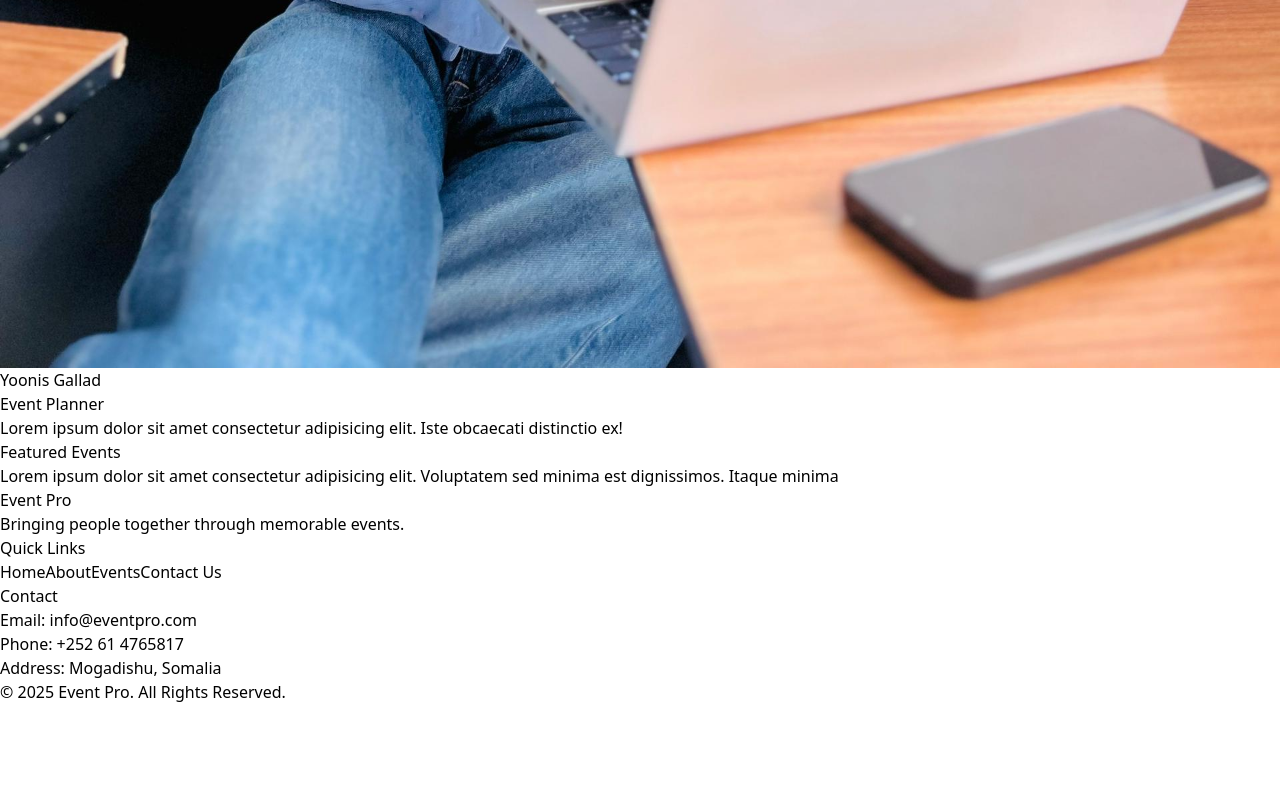
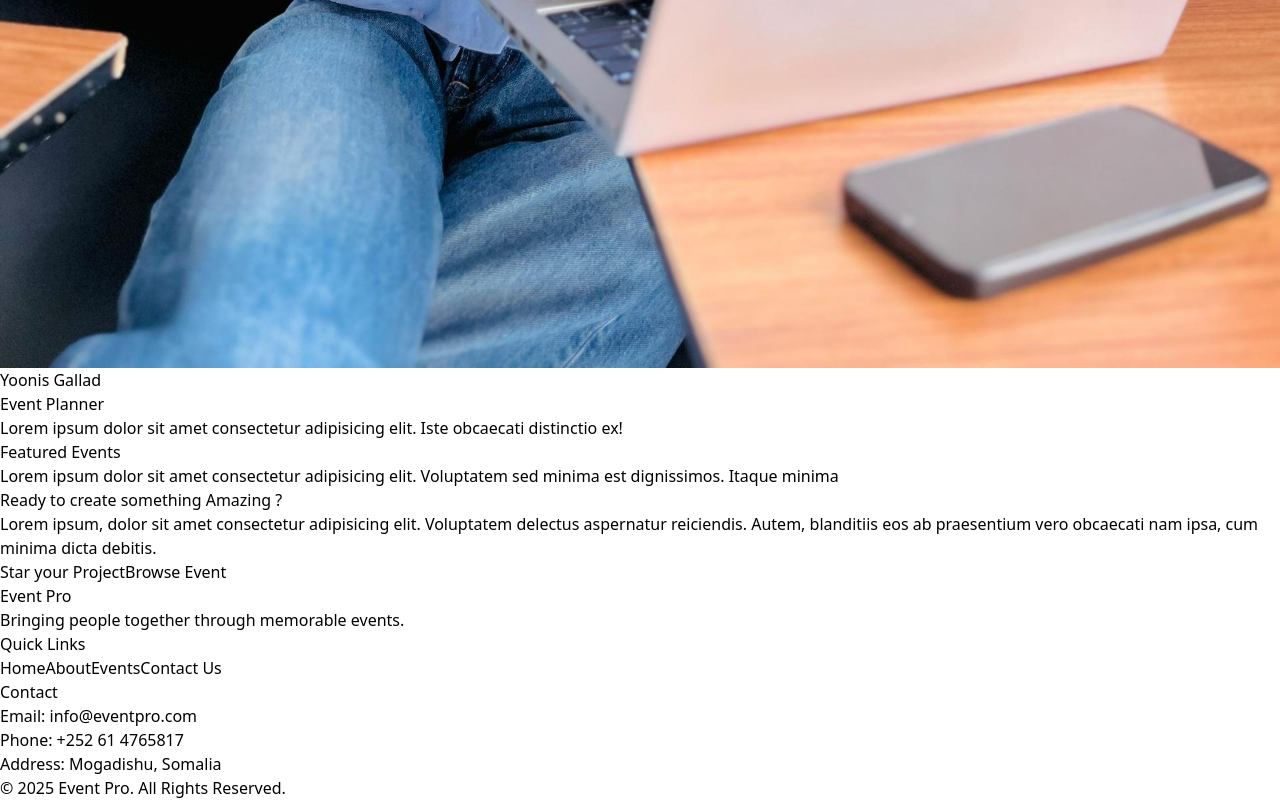
Before and after one commit to Eng-Yhassan/Lastproject_ReactJs, a React (Vite) app: page / in a window 1280 px wide. Shown: the part 5677-6477 px from the top of the page. Before the commit the page ends 6381 px from the top, so only its background shows below. Built offline with nearby package versions, Linux system fonts and the light colour scheme.

Commit message:
last section home

```diff
--- a/src/Pages/Home.jsx
+++ b/src/Pages/Home.jsx
@@ -25,6 +25,9 @@ export default function Home() {
         <h1 className='sm:text-5xl text-3xl text-center font-bold'>Welcome To Event Pro</h1>
         <p className='w-[78%] text-center sm:ml-[14%] ml-[10%] pt-7 sm:text-xl'>Lorem ipsum dolor sit amet consectetur adipisicing elit. Voluptatem sed minima est dignissimos. Itaque minima perspiciatis, iusto eligendi ullam inventore in, laboriosam autem sint dolre minima Itaque minima perspiciatis reiciendis nobis necessitatibus nesciunt, eum impedit!</p>
         <div>
+
+          {/* Yoonis */}
+
         </div>
       </div>
 
@@ -118,8 +121,20 @@ export default function Home() {
         <h1 className='sm:text-5xl text-3xl text-center font-bold'>Featured Events</h1>
         <p className='w-[78%] text-center sm:ml-[14%] ml-[10%] pt-7 sm:text-xl'>Lorem ipsum dolor sit amet consectetur adipisicing elit. Voluptatem sed minima est dignissimos. Itaque minima </p>
         <div>
+
+          {/* Yoonis */}
+
         </div>
       </div>
+        <div className='bg-gradient-to-r from-indigo-900 via-purple-800 to-indigo-900 text-white w-screen h-[400px]'>
+        <h1 className='sm:text-5xl text-3xl text-center pt-14 font-bold text-white'>Ready to create something Amazing ?</h1>
+        <p className='sm:w-[60%] w-[80%] text-center sm:ml-[20%] ml-[8%] text-white pt-10 sm:text-xl'>Lorem ipsum, dolor sit amet consectetur adipisicing elit. Voluptatem delectus aspernatur reiciendis. Autem, blanditiis eos ab praesentium vero obcaecati nam ipsa, cum minima dicta debitis.</p>
+        <div className='flex gap-4 mt-10'>
+          <button className='bg-orange-600 font-semibold p-2 py-3 sm:ml-[38%] ml-[8%] px-6 rounded-lg'>Star your Project</button>
+          <button className='text-white font-semibold p-2 py-3 border-2 border-white px-6 rounded-lg'>Browse Event</button>
+        </div>
+      </div>
+
 
 
     </div>
```
